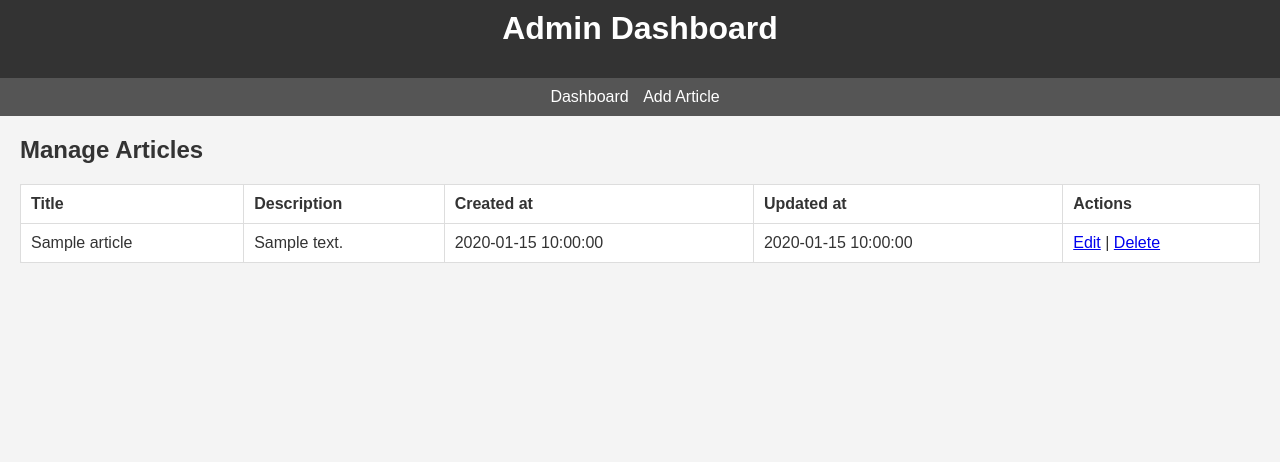
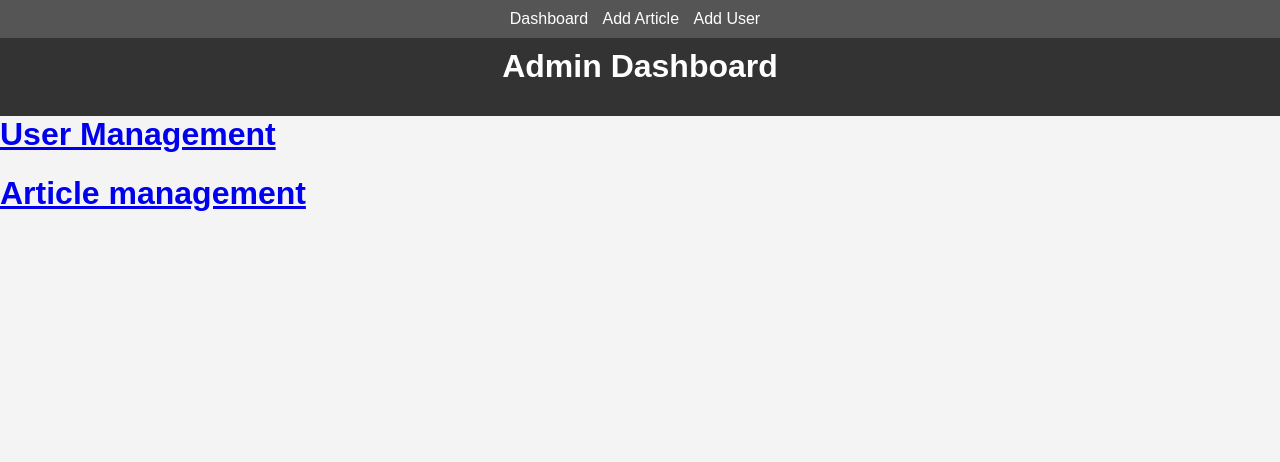
Before and after one commit to md5502/Personal-Blog, a Flask app: page /dashboard in a window 1280 px wide. Shown: the top 462 px of the page. Run offline with Flask 3, Linux system fonts and the light colour scheme; the visitor is signed in with stand-in values (Sample User, id 1); tables that the repository leaves empty hold one stand-in row (values such as "Sample post").

Commit message:
change the templates

```diff
--- a/templates/admin/base.html
+++ b/templates/admin/base.html
@@ -11,6 +11,14 @@
 </head>
 
 <body>
+
+  <nav>
+    <ul>
+        <li><a href="{{url_for('article_list')}}">Dashboard</a></li>
+        <li><a href="{{url_for('create_article')}}">Add Article</a></li>
+        <li><a href="{{url_for('user_create')}}">Add User</a></li>
+    </ul>
+  </nav>
     <div>
         {% with messages = get_flashed_messages(with_categories=true) %}
             {% if messages %}
--- a/templates/admin/dashboard.html
+++ b/templates/admin/dashboard.html
@@ -10,37 +10,6 @@
     <header>
         <h1>Admin Dashboard</h1>
     </header>
-    <nav>
-        <ul>
-            <li><a href="{{url_for('dashboard')}}">Dashboard</a></li>
-            <li><a href="{{url_for('create_article')}}">Add Article</a></li>
-        </ul>
-    </nav>
-    <main>
-        <section id="admin-articles">
-            <h2>Manage Articles</h2>
-            <table>
-                <tr>
-                    <th>Title</th>
-                    <th>Description</th>
-                    <th>Created at</th>
-                    <th>Updated at</th>
-                    <th>Actions</th>
-                </tr>
-                {% for article in articles %}
-                <tr>
-                    <td>{{article.title}}</td>
-                    <td>{{article.description}}</td>
-                    <td>{{article.created_at}}</td>
-                    <td>{{article.updated_on}}</td>
-                    <td>
-                        <a href="{{url_for('edit_article', id=article.id)}}">Edit</a> |
-                        <a href="{{url_for('delete_article', id=article.id)}}">Delete</a>
-                    </td>
-                </tr>
-                {% endfor %}
-                <!-- Add more articles as needed -->
-            </table>
-        </section>
-    </main>
+    <h1><a href="{{url_for('user_list')}}">User Management</a></h1>
+    <h1><a href="{{url_for('article_list')}}">Article management</a></h1>
 {% endblock content %}
--- a/templates/user/base.html
+++ b/templates/user/base.html
@@ -11,6 +11,7 @@
         <ul>
             <li><a href="{{ url_for('dashboard') }}">Dashboard</a></li>
             <li><a href="{{ url_for('user_list') }}">Users</a></li>
+            <li><a href="{{ url_for('user_create') }}">Create User</a></li>
             <li><a href="{{ url_for('logout') }}">Logout</a></li>
         </ul>
     </nav>
```
Also changed, not shown: templates/admin/article_list.html (added, +41 -0 lines).
